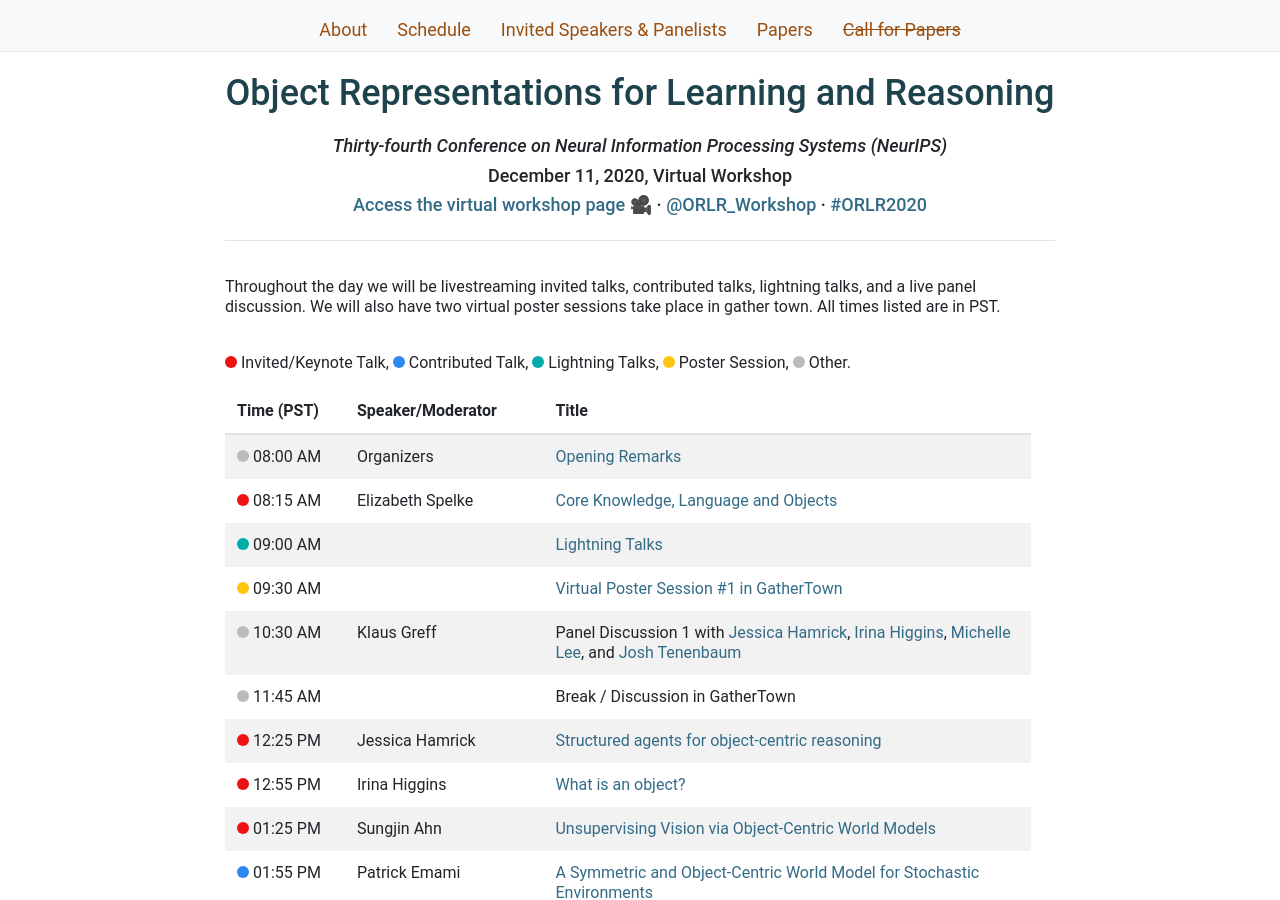
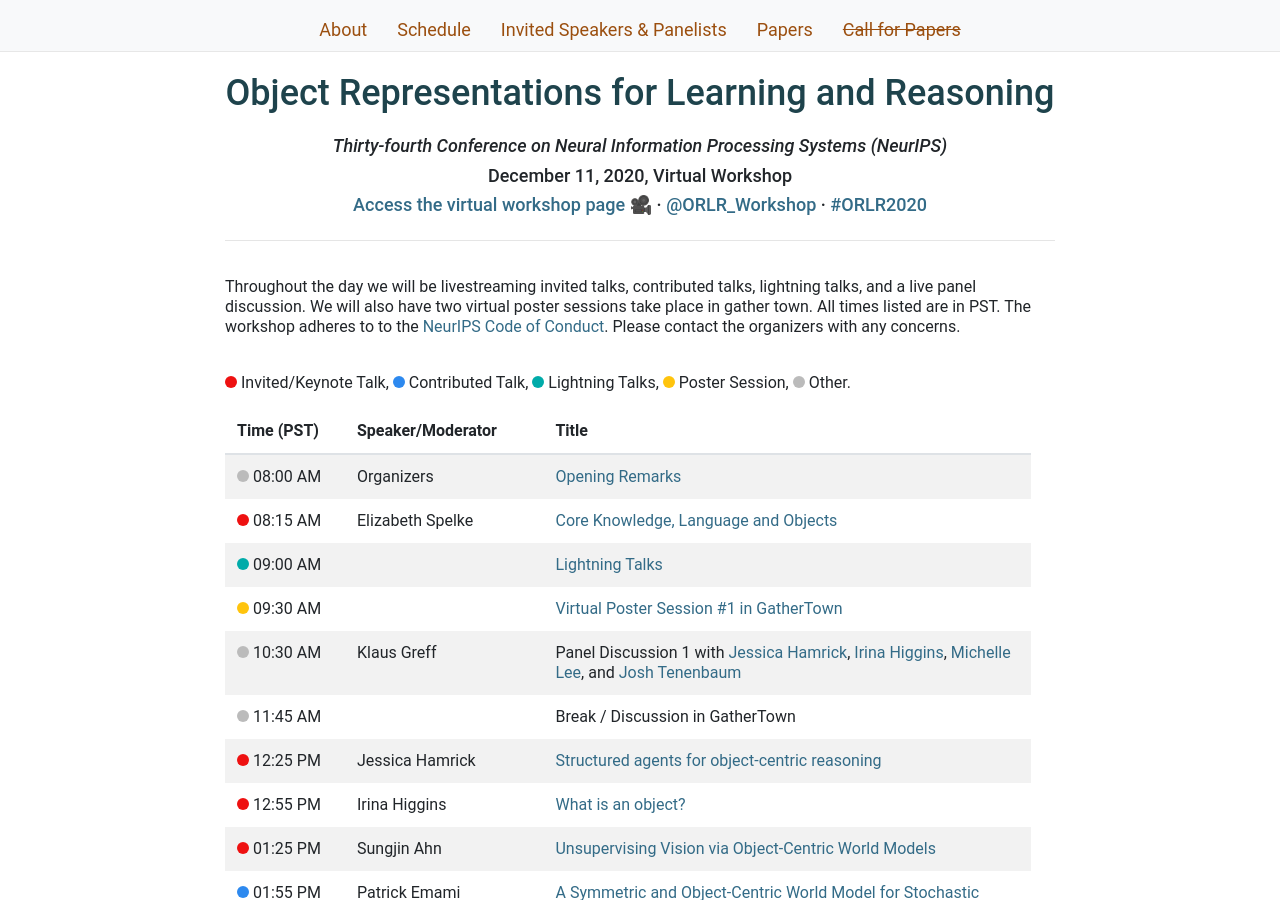
Before and after one commit to orlrworkshop/orlrworkshop.github.io, a Jekyll site: the page built from schedule.html, in a window 1280 px wide and 900 px high. Built offline with Jekyll 4.4.1, drawn with Linux system fonts in a browser that asks for light colours; nearby versions of some CDN libraries.

Commit message:
add code of conduct

```diff
--- a/schedule.html
+++ b/schedule.html
@@ -4,12 +4,15 @@ layout: default
 
 <div class="row">
 <p>Throughout the day we will be livestreaming invited talks, contributed talks, lightning talks, and a live panel discussion.
-We will also have two virtual poster sessions take place in gather town. All times listed are in PST.</p>
+We will also have two virtual poster sessions take place in gather town. All times listed are in PST.
+The workshop adheres to to the <a href="https://nips.cc/public/CodeOfConduct">NeurIPS Code of Conduct</a>.
+  Please contact the organizers with any concerns.</p>
 <!--  Please see <a href="/format.html">How To Participate</a> for details on ways to participate!-->
 <!--<p>All times listed are in PST. Please <a href="https://www.timeanddate.com/worldclock/converter.html?iso=20200717T131500&p1=1440" target="_blank">click here</a> for a timezone converter from PST.</p>-->
 <!--<p><a href="https://calendar.google.com/calendar?cid=YmVya2VsZXkuZWR1X3ZkcXA4aWdsNjl2cnNyMmhzdTlwNHUzZTJvQGdyb3VwLmNhbGVuZGFyLmdvb2dsZS5jb20" target="_blank">Click here</a> to view this schedule in Google Calendar.</p>-->
+</p>
+
 <p>
-
 </br><span class="dot-invited-talk"></span> Invited/Keynote Talk, <span class="dot-contributed-talk"></span> Contributed Talk, <span class="dot-lightning-talk"></span> Lightning Talks, <span class="dot-poster-session"></span> Poster Session, <span class="dot-other-session"></span> Other.
 </p>
 <table class="table table-striped table-condensed" id="schedule">
```
